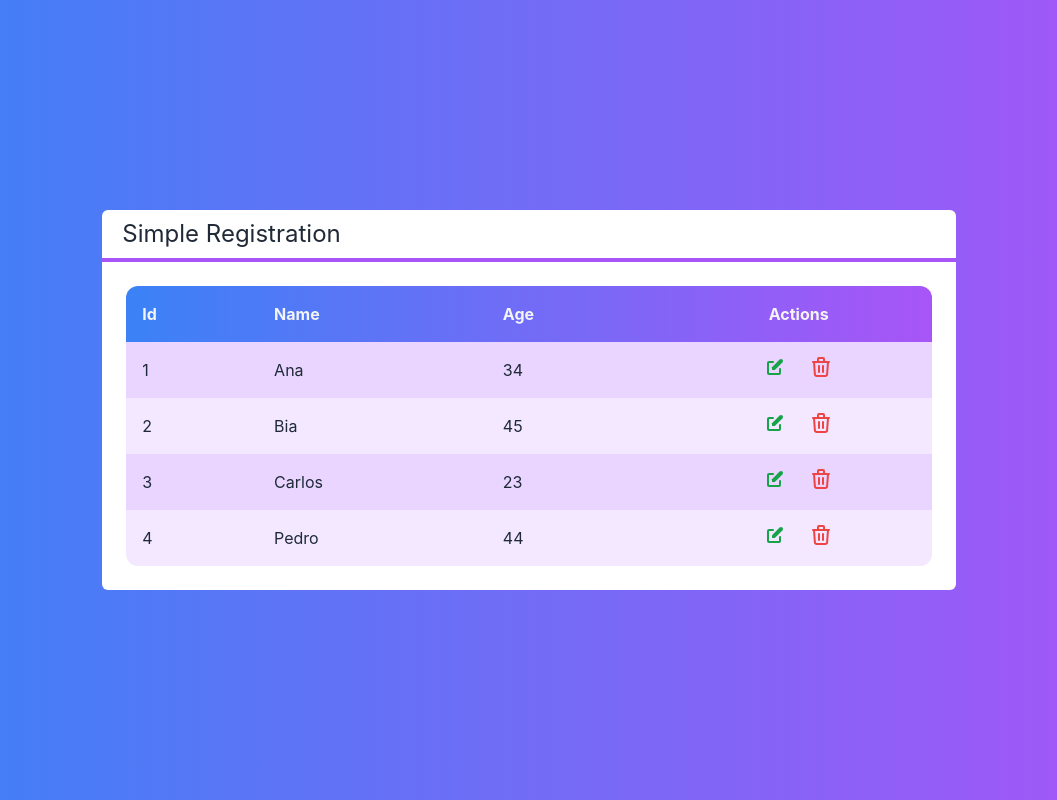
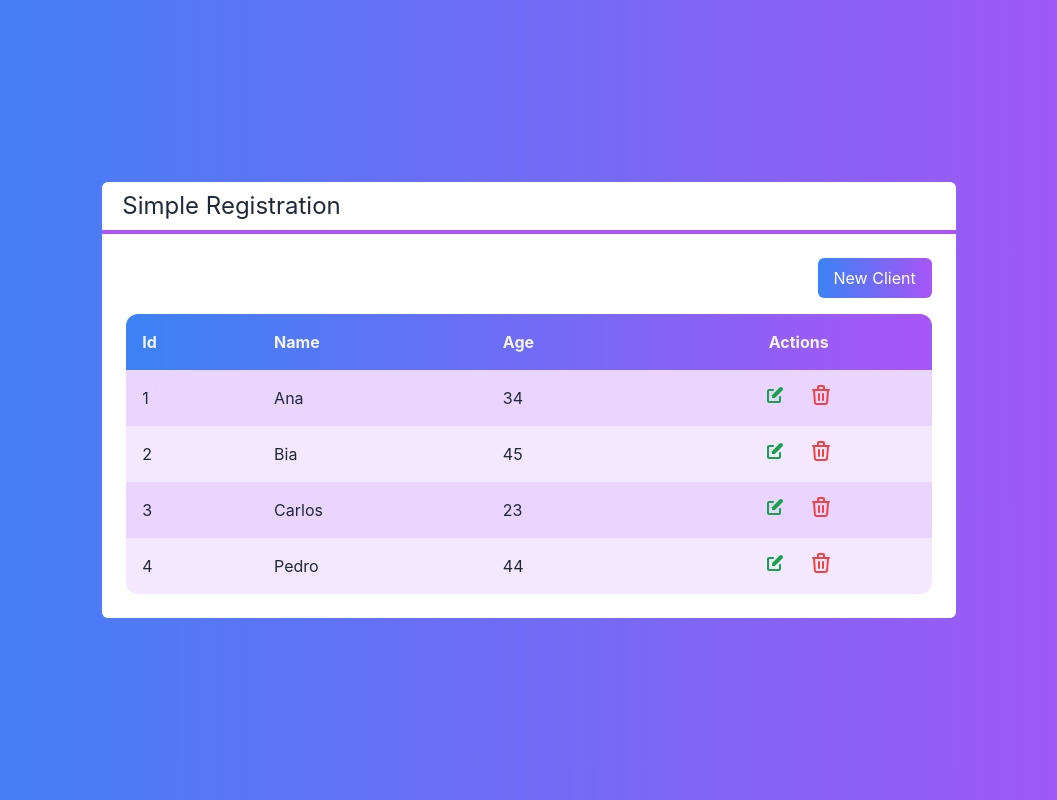
Before and after one commit to valberjr/nextjs-intensive, a Next.js app in the folder next-crud/: page / in a window 1280 px wide. Shown: the whole page, without its empty margins (111-1168 px from the left). Built offline with nearby package versions, Linux system fonts and the light colour scheme.

Commit message:
button component

```diff
--- /dev/null
+++ b/next-crud/src/components/Button.tsx
@@ -0,0 +1,20 @@
+interface ButtonProps {
+    color?: 'green' | 'blue' | 'gray';
+    className?: string;
+    children: any;
+}
+
+export default function Button(props: ButtonProps) {
+    const color = props.color ?? 'gray';
+    return (
+        <button
+            className={`
+            bg-gradient-to-r from-${color}-400 to-${color}-700
+            text-white px-4 py-2 rounded-md
+            ${props.className}
+        `}
+        >
+            {props.children}
+        </button>
+    );
+}
--- a/next-crud/src/pages/index.tsx
+++ b/next-crud/src/pages/index.tsx
@@ -1,3 +1,4 @@
+import Button from '../components/Button';
 import Layout from '../components/Layout';
 import Table from '../components/Table';
 import Client from '../core/Client';
@@ -26,6 +27,11 @@
         `}
         >
             <Layout title="Simple Registration">
+                <div className="flex justify-end">
+                    <Button color="green" className="mb-4">
+                        New Client
+                    </Button>
+                </div>
                 <Table
                     clients={clients}
                     selectedClient={selectedClient}
--- a/next-crud/tailwind.config.js
+++ b/next-crud/tailwind.config.js
@@ -1,10 +1,11 @@
 module.exports = {
     content: [
-    "./src/pages/**/*.{js,ts,jsx,tsx}",
-    "./src/components/**/*.{js,ts,jsx,tsx}",
+        './src/pages/**/*.{js,ts,jsx,tsx}',
+        './src/components/**/*.{js,ts,jsx,tsx}',
     ],
+    safelist: [/^bg-/, /^to-/, /^from-/],
     theme: {
         extend: {},
     },
     plugins: [],
-}
+};
```
Lines whose indentation alone changed are shown as unchanged.
